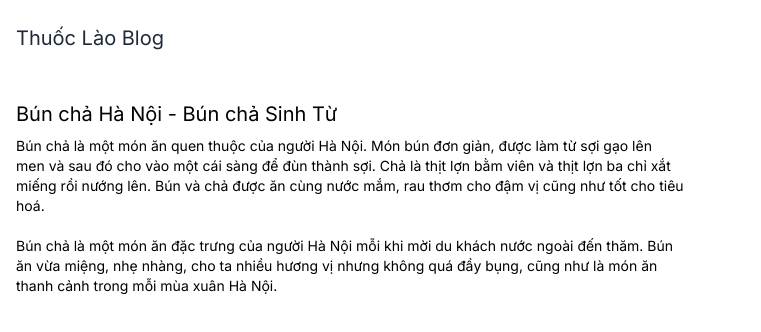
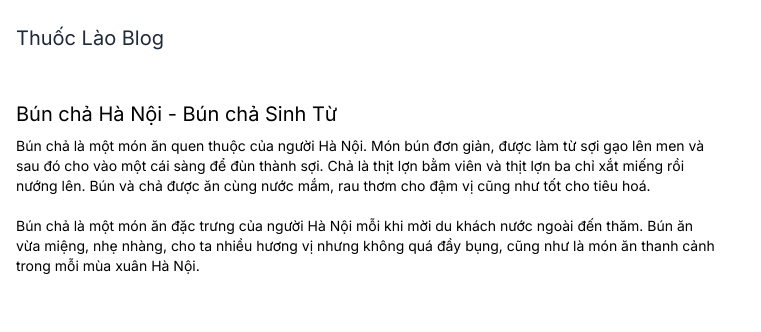
Before and after one commit to doraeminemon/bun-thang, a SvelteKit app: page /bun-cha in a window 1280 px wide. Shown: the top 332 px of the page, without its empty margins (0-761 px from the left). Built offline with nearby package versions, Linux system fonts and the light colour scheme.

Commit message:
feat(semantic-layout-change): Replace main with div, add div as main layout

```diff
--- a/src/routes/+layout.svelte
+++ b/src/routes/+layout.svelte
@@ -14,6 +14,6 @@
 		<h1>Thuốc Lào Blog</h1>
 	</a>
 </nav>
-<div class="max-w-[700px]">
+<main class="max-w-[700px]">
 	{@render children()}
-</div>
+</main>
--- a/src/routes/bun-cha/+page.svelte
+++ b/src/routes/bun-cha/+page.svelte
@@ -1,4 +1,4 @@
-<main id="bun-cha">
+<div id="bun-cha">
   <h1>Bún chả Hà Nội - Bún chả Sinh Từ</h1>
   <p>
     Bún chả là một món ăn quen thuộc của người Hà Nội. Món bún đơn giản, được
@@ -12,4 +12,4 @@
     ngoài đến thăm. Bún ăn vừa miệng, nhẹ nhàng, cho ta nhiều hương vị nhưng không
     quá đầy bụng, cũng như là món ăn thanh cảnh trong mỗi mùa xuân Hà Nội.
   </p>
-</main>
+</div>
--- a/src/routes/bun-thang/+page.svelte
+++ b/src/routes/bun-thang/+page.svelte
@@ -1,7 +1,7 @@
-<main>
+<div>
   <h1>Bún Thang</h1>
   <p> Bún thang là một thức ăn dễ tìm, dễ thấy của người Việt với những
     nguyên liệu đơn giản. Chỉ cần một chút bún, ít mắm tôm, gà, trứng luộc,
     giò thái sợi cùng một chút hành thơm, bạn đã có một món ăn đơn giản và
     nhẹ bụng cho những ngày xuân hơi se se lạnh.</p>
-</main>
+</div>
--- a/src/routes/ca-phe-sua-da/+page.svelte
+++ b/src/routes/ca-phe-sua-da/+page.svelte
@@ -1,4 +1,4 @@
-<main>
+<div>
   <h1>Cà phê sữa đá</h1>
   <p>
     Đã là một người Hà Nội / Việt Nam, hẳn không thể thiếu ly cà phê sữa đá mỗi buổi sáng.
@@ -20,4 +20,4 @@
     buộc người uống phải uống thật chậm, và ăn một chút điểm tâm sáng nếu bạn không muốn
     điểm dừng chân tiếp theo của bạn là toilet.
   </p>
-</main>
+</div>
--- a/src/routes/che-lam/+page.svelte
+++ b/src/routes/che-lam/+page.svelte
@@ -1,4 +1,4 @@
-<main>
+<div>
   <h1>Chè Lam</h1>
   <p>Một thức ngọt dân dã phù hợp ăn cùng trà đá và thuốc lào.</p>
-</main>
+</div>
--- a/src/routes/pho-ga/+page.svelte
+++ b/src/routes/pho-ga/+page.svelte
@@ -1,4 +1,4 @@
-<main>
+<div>
   <h1>Phở gà</h1>
   <p>Món phở rất thanh nếu so sánh với phở bò. Nước dùng ngọt thanh, ăn dễ trôi, rất phù hợp với người ốm. </p>
-</main>
+</div>
--- a/src/routes/thuoc-lao/+page.svelte
+++ b/src/routes/thuoc-lao/+page.svelte
@@ -3,7 +3,7 @@
     import Image from '../../components/image.svelte';
 </script>
 
-<main>
+<div>
   <h1>Thuốc Lào Phú An</h1>
   <section class="hero">
     <!-- <Image photo={ThuocLaoImg} /> -->
@@ -40,4 +40,4 @@
       Join The Club!
     </a>
   </section>
-</main>
+</div>
--- a/src/routes/tra-da/+page.svelte
+++ b/src/routes/tra-da/+page.svelte
@@ -1,4 +1,4 @@
-<main>
+<div>
   <h1>Trà mạn</h1>
   <p>Trà mạn, một thức quà vô cùng dân dã mà đâu đâu trên đất Việt đều có. Phù hợp để dùng cùng bữa ăn, sau bữa ăn hay kèm vài hơi thuốc lào</p>
-</main>
+</div>
```
